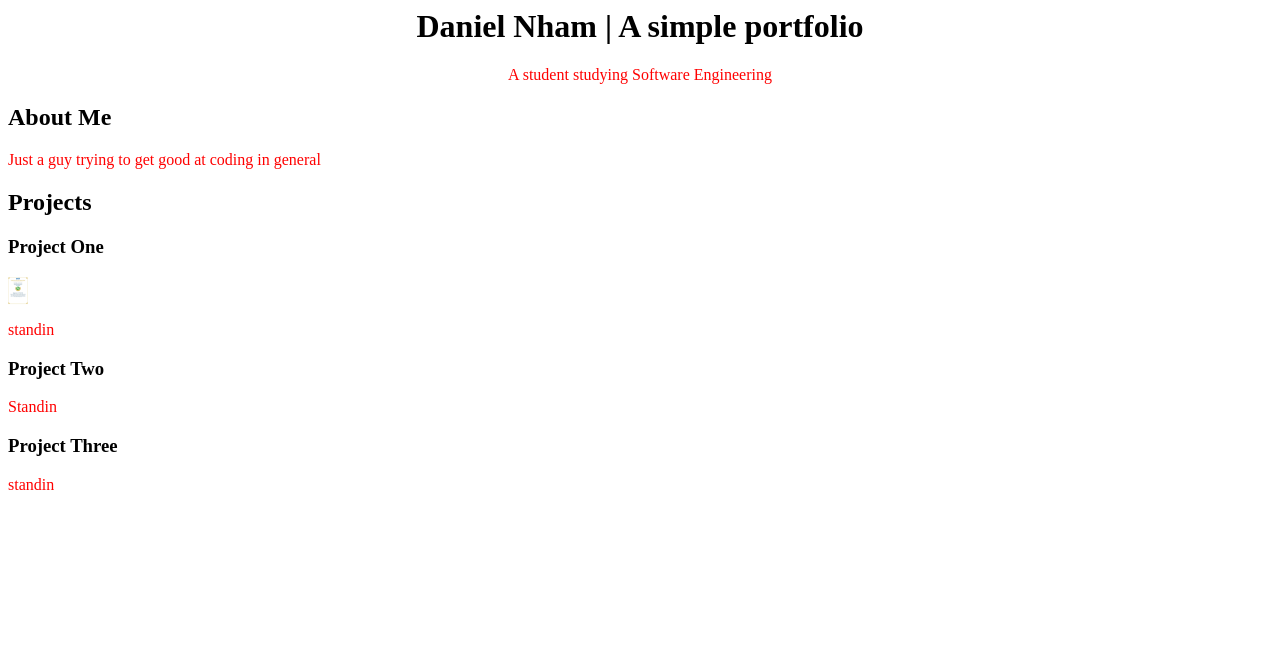
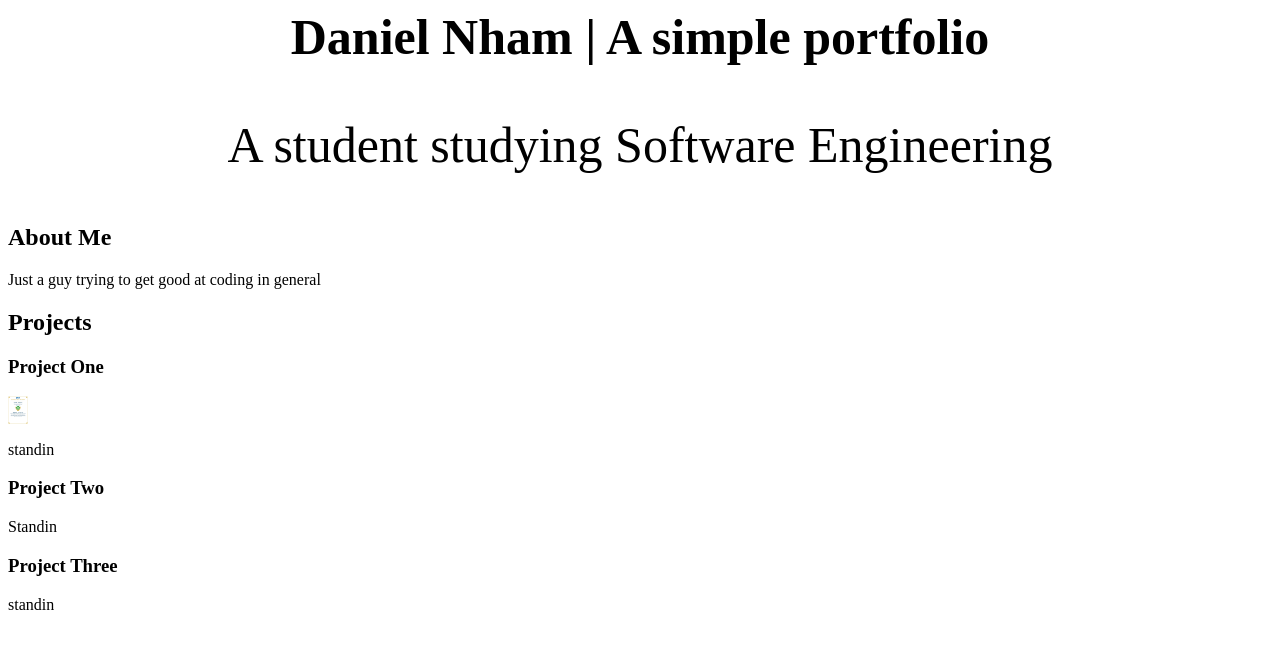
Before and after one commit to thenerdworthyone/portfolio-test, a plain HTML site: page index.html in a window 1280 px wide. Drawn offline with Linux system fonts and the light colour scheme; a web font is replaced by a local one.

Commit message:
Update main.css

```diff
--- a/main.css
+++ b/main.css
@@ -8,11 +8,9 @@ img {
 
 .introduction{
 text-align: center;
+font-size: 50px;
 }
 
-p{
-color: red;
-}
 
 body {
   backgroud:white;
```
